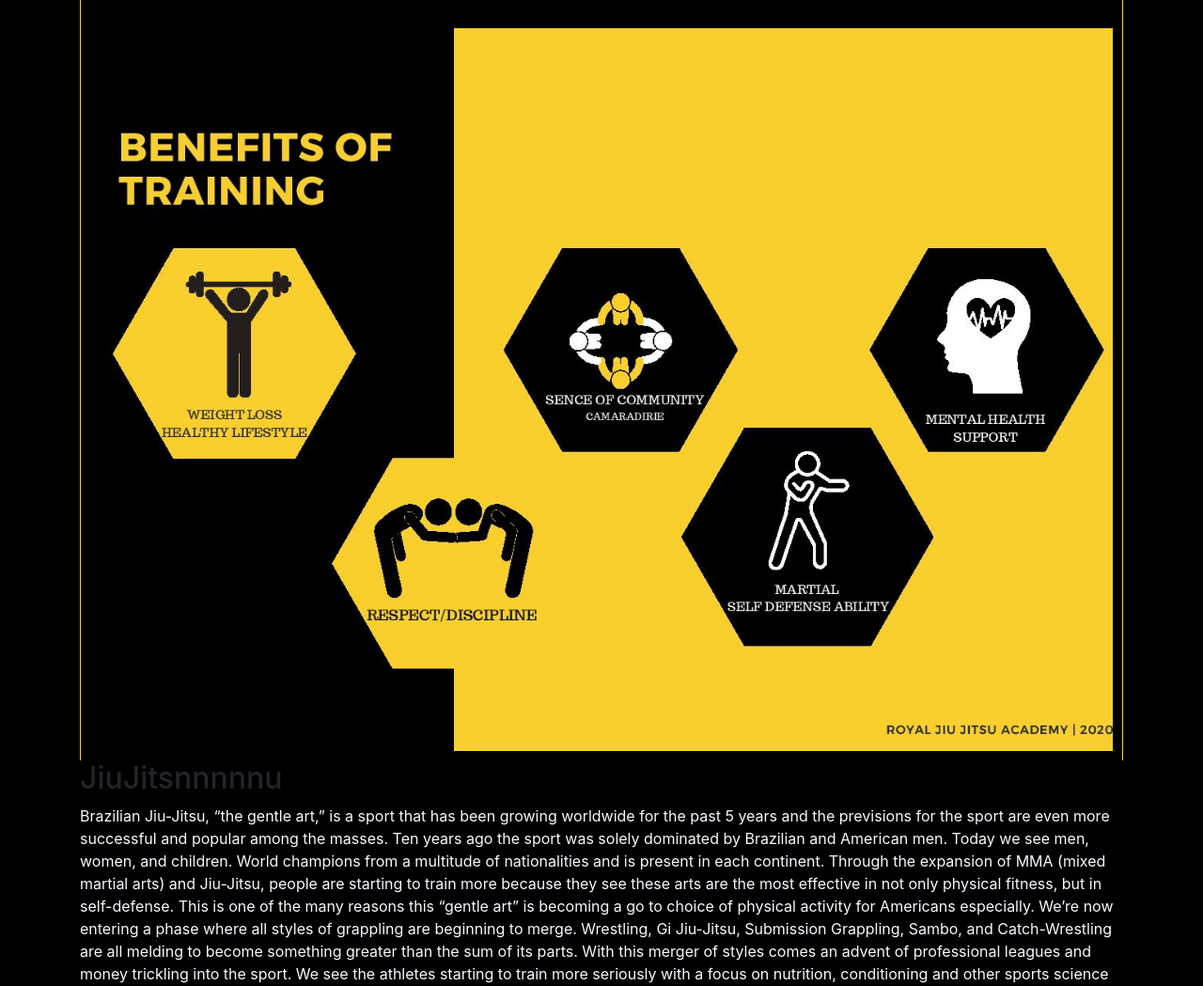
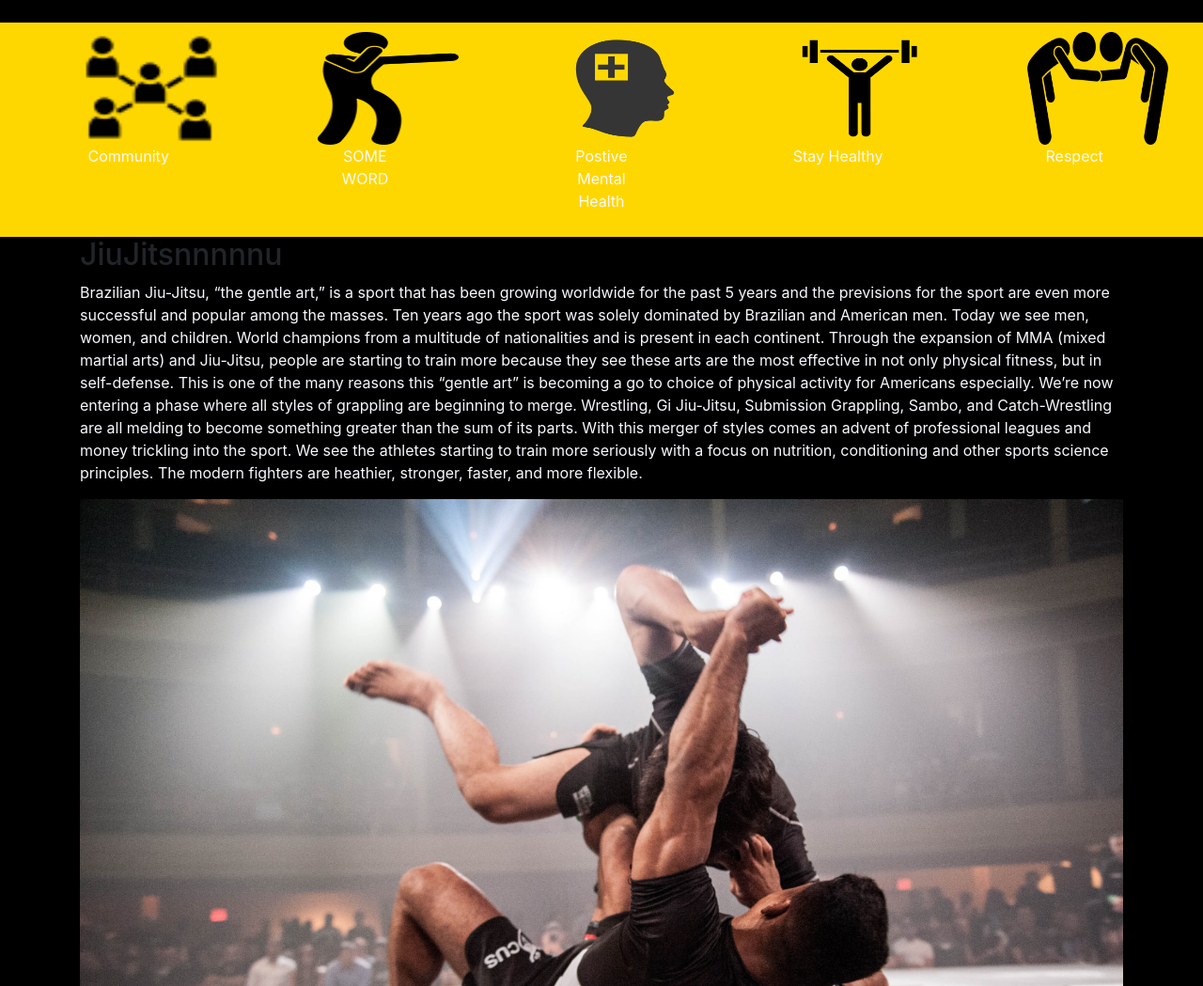
Before and after one commit to merlz6/RoyalGym, a PHP site: page / in a window 1280 px wide. Shown: the part 602-1651 px from the top of the page at 94% size. Run offline with PHP 8.4, Linux system fonts and the light colour scheme.

Commit message:
first crack at icons for homepage

```diff
--- a/index.html
+++ b/index.html
@@ -15,7 +15,7 @@
 
 <body>
   <!-- Start to NAV BAR -->
-  <nav class="navbar navbar-expand-lg black-light bg-black" >
+  <nav class="navbar navbar-expand-lg black-light bg-black">
     <a href="./index.html" class="navbar-left"><img class="logonav" src="./images/crown-removebg-preview.png" /></a>
     <button class="navbar-toggler" type="button" data-toggle="collapse" data-target="#navbarSupportedContent" aria-controls="navbarSupportedContent" aria-expanded="false" aria-label="Toggle navigation">
       <span class="navbar-toggler-icon"></span>
@@ -24,7 +24,7 @@
     <div class="collapse navbar-collapse" id="navbarSupportedContent">
       <ul class="navbar-nav mr-auto">
         <li class="nav-item dropdown">
-        <a class="nav-link dropdown-toggle" href="#" id="navbarDropdown" role="button" data-toggle="dropdown" aria-haspopup="true" aria-expanded="false" >
+          <a class="nav-link dropdown-toggle" href="#" id="navbarDropdown" role="button" data-toggle="dropdown" aria-haspopup="true" aria-expanded="false">
             About us
           </a>
           <div class="dropdown-menu" aria-labelledby="navbarDropdown">
@@ -61,12 +61,44 @@
 
   </div>
 
+  <div style="border-left:.5px solid gold; border-right:.5px solid gold; padding:10px; justify-content: space-around; background-color:gold; display:flex; flex-direction:row; margin-top:1.5em; text-align:center;">
+    <div class="iconHolderDiv">
+      <img class="iconPhoto " src="./images/iconfinder_relationship.png" />
+      <p>
+        Community
+      </p>
+    </div>
+    <div class="iconHolderDiv">
+      <img class="iconPhoto " src="./images/iconfinder_man-feeling-action.png" />
+      <p>
+        SOME WORD
+      </p>
+    </div>
+    <div class="iconHolderDiv">
+      <img class="iconPhoto " src="./images/iconfinder_Mental_Health.png" />
+      <p>
+        Postive Mental Health
+      </p>
+    </div>
+    <div class="iconHolderDiv">
+      <img class="iconPhoto " src="./images/iconfinder_sport-sports.png" />
+      <p>
+        Stay Healthy
+      </p>
+    </div>
+    <div class="iconHolderDiv">
+      <img class="iconPhoto " src="./images/iconfinder_gesture-003.png" />
+      <p>
+        Respect
+      </p>
+    </div>
+
+  </div>
+
 
   <!-- Some Text Content -->
   <div class="container ">
-    <div style="border-left:.5px solid gold; border-right:.5px solid gold; padding:10px; ">
-      <img class="iconPhoto " src="./images/iconsPicture.jpg"  />
-    </div>
+
     <h2>JiuJitsnnnnnu</h2>
     <p>Brazilian Jiu-Jitsu, “the gentle art,” is a sport that has been growing worldwide for the past 5 years and the previsions for the sport are even more successful and popular among the masses. Ten years ago the sport was solely dominated by
       Brazilian and American men. Today we see men, women, and children. World champions from a multitude of nationalities and is present in each continent. Through the expansion of MMA (mixed martial arts) and Jiu-Jitsu, people are starting to
@@ -130,7 +162,7 @@
               <a href="#" class="navbar-left"><img class="footerlogo" src="./images/royal_logo.jpg" /></a>
             </div>
           </div>
-            <div class="col-sm text-center"  >
+          <div class="col-sm text-center">
 
             <p style=" margin:50px 0 0 0;">
               123 Jericho Turnpike,<br />
--- a/instructors.html
+++ b/instructors.html
@@ -76,17 +76,17 @@
             <div class="card-body">
               <h5 class="card-title">Matheus Lutes </h5>
               <p class="card-text"><small class="text-muted">2020</small></p>
-              <p class="card-text">Matheus is the head instructor at Royal Jiu Jitsu. He’s being training for 11 years and teaching jiu jitsu for the past 5 years. His passion for the sport and family aspire him of opening Royal jiu jitsu Academy .
+              <p class="card-text" style="color:black;">Matheus is the head instructor at Royal Jiu Jitsu. He’s being training for 11 years and teaching jiu jitsu for the past 5 years. His passion for the sport and family aspire him of opening Royal jiu jitsu Academy .
                 He is a black belt under the legendary Marcelo Garcia and love competitions.</p>
               <strong>
-                <p>Matheus’ current achievements include:</p>
+                <p></p>
               </strong>
               <div class="accordion" id="accordionExample">
                 <div class="card">
                   <div class="card-header" id="headingOne">
                     <h2 class="mb-0">
                       <button class="btn btn-link" type="button" data-toggle="collapse" data-target="#collapseOne" aria-expanded="true" aria-controls="collapseOne">
-                        See more
+                        Click to see Matheus’current accolades:
                       </button>
                     </h2>
                   </div>
--- a/main.css
+++ b/main.css
@@ -87,10 +87,13 @@ body {
 }
 
 .iconPhoto {
-  margin-top: 20px;
-  width: 100%
+height:120px;
+width:150px;
 }
+.iconHolderDiv {
+  width:8%;
 
+}
 #AboutWhatbannerPhoto {
   background-image: url("./images/armbarphoto.jpeg");
   height: 400px;
```
Also changed, not shown: images/iconfinder_Mental_Health.png (added), images/iconfinder_gesture-003.png (added), images/iconfinder_man-feeling-action.png (added), images/iconfinder_relationship.png (added), images/iconfinder_sport-sports.png (added). Lines whose indentation alone changed are shown as unchanged.
